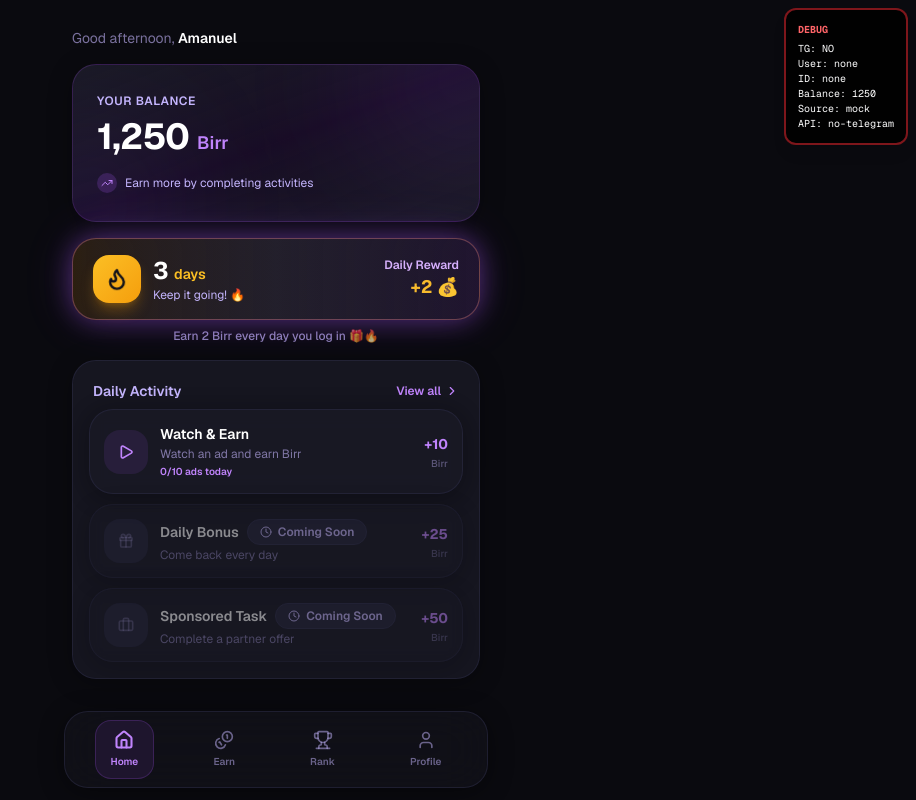
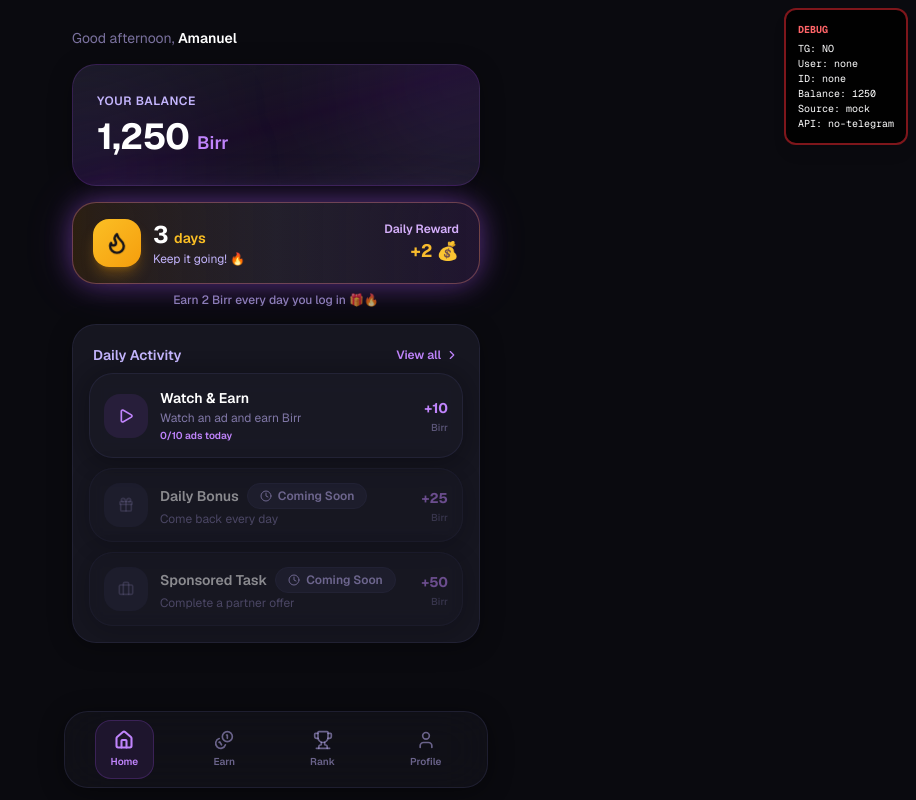
Before and after one commit to AmanuelCrafts/birrly, a Next.js app: page / in a window 1280 px wide. Shown: the whole page, without its empty margins (364-1280 px from the left). Built offline with nearby package versions, Linux system fonts and the light colour scheme; no server answers.

Commit message:
fix: remove earn more text from balance card

```diff
--- a/src/components/home/BalanceCard.tsx
+++ b/src/components/home/BalanceCard.tsx
@@ -1,6 +1,5 @@
 "use client";
 
-import { TrendingUp } from "lucide-react";
 import { formatBirr } from "@/lib/utils";
 import { Card } from "@/components/ui/card";
 
@@ -25,12 +24,7 @@ export function BalanceCard({ balance }: BalanceCardProps) {
           </span>
           <span className="text-lg font-semibold text-purple-400">Birr</span>
         </div>
-        <div className="mt-4 flex items-center gap-2 text-xs text-lavender-300">
-          <div className="flex h-5 w-5 items-center justify-center rounded-full bg-purple-500/20">
-            <TrendingUp className="h-3 w-3 text-purple-400" />
-          </div>
-          <span>Earn more by completing activities</span>
-        </div>
+
       </div>
     </Card>
   );
```
